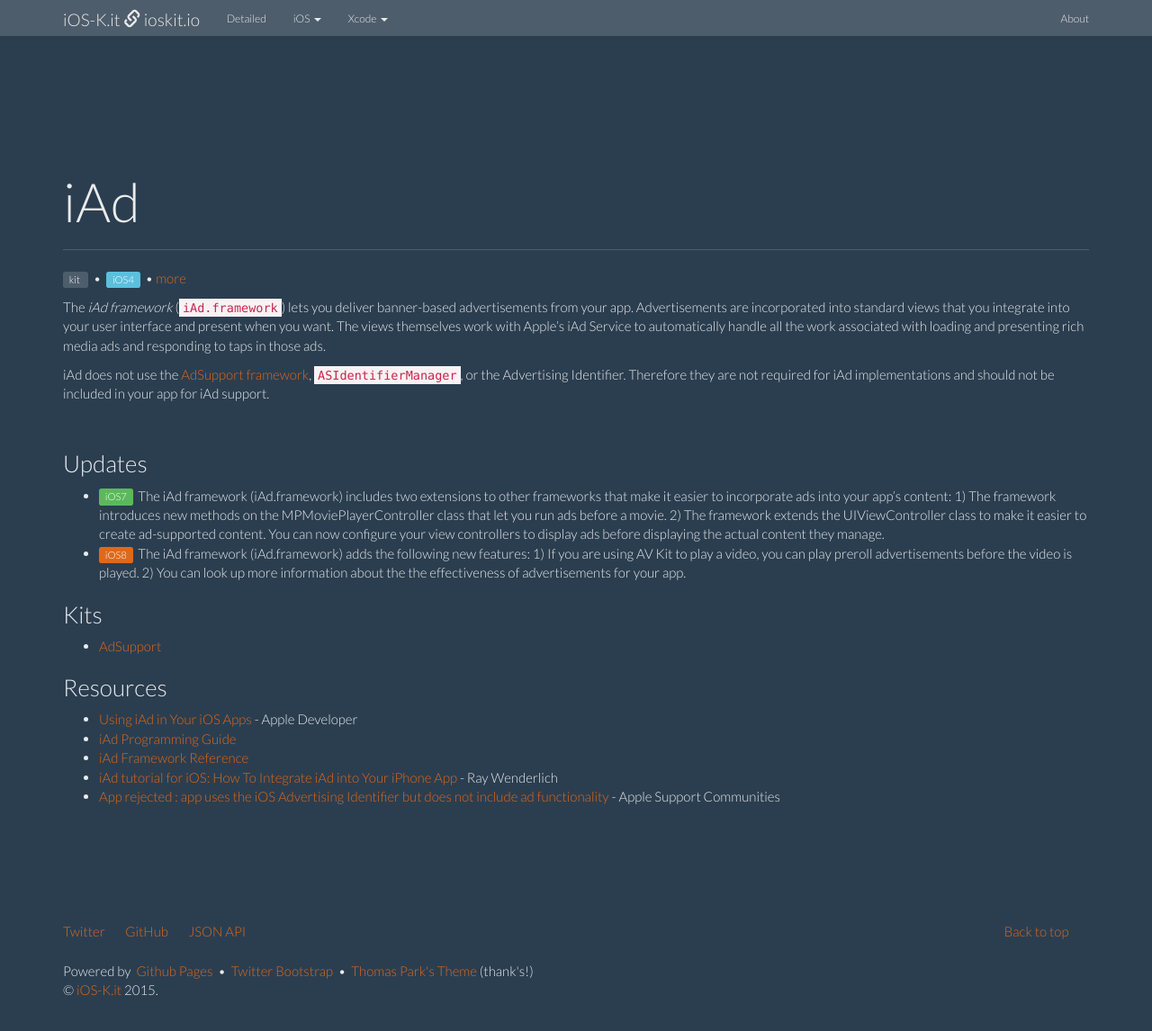
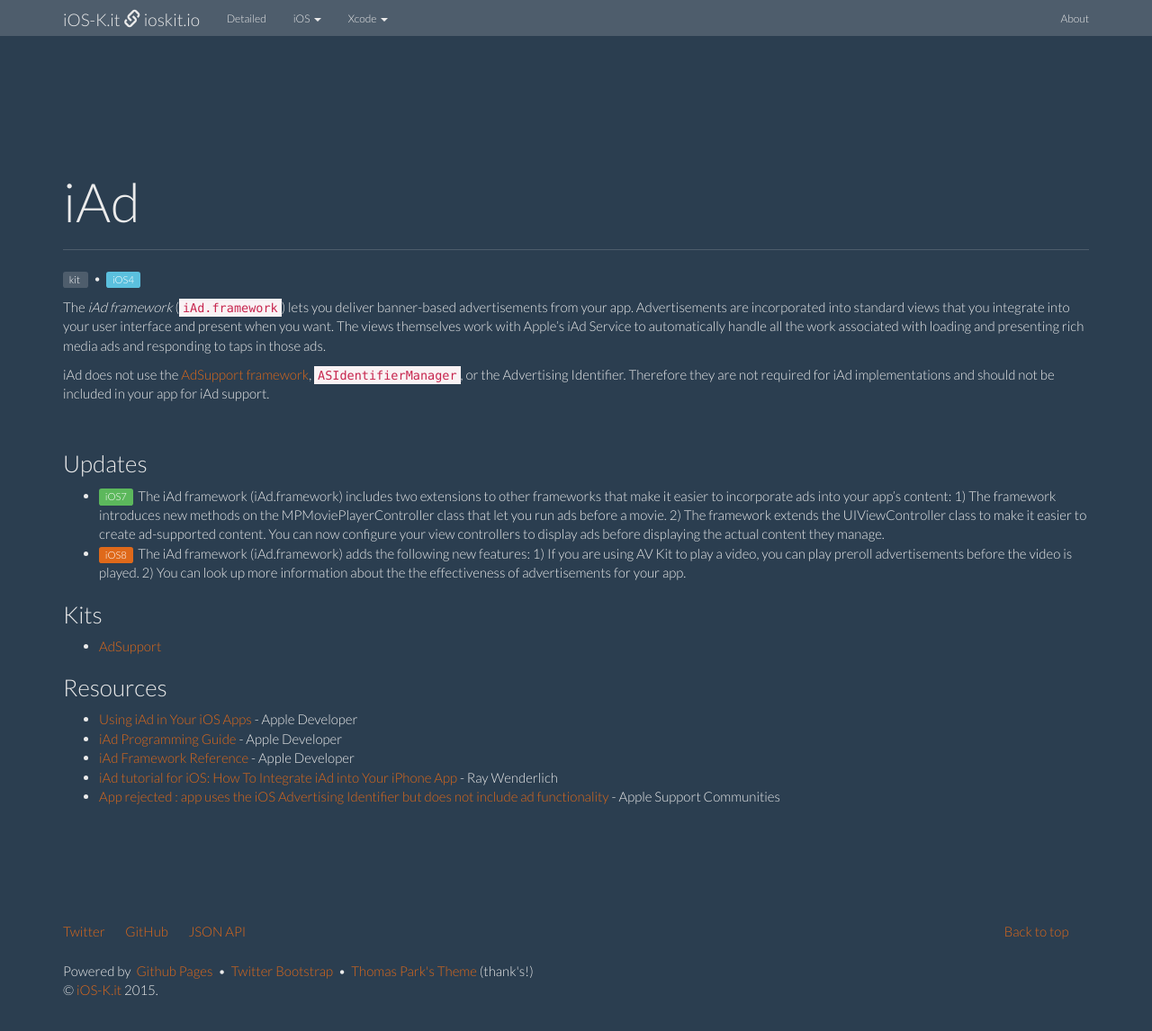
Before and after one commit to ioskit/ioskit.github.io, a Jekyll site: the page built from _kits/iAd.md, in a window 1280 px wide and 1186 px high. Shown: the top 1146 px of the window at 90% size. Built offline with Jekyll 4.4.1, drawn with Linux system fonts in a browser that asks for light colours; nearby versions of some CDN libraries.

Commit message:
Kit: iAd.

```diff
--- a/_kits/iAd.md
+++ b/_kits/iAd.md
@@ -21,22 +21,27 @@
      name: 'Using iAd in Your iOS Apps'
      url: https://developer.apple.com/iad/resources/
      description: ' - Apple Developer'
+     type: reference
  - link:
      name: 'iAd Programming Guide'
      url: https://developer.apple.com/library/ios/documentation/UserExperience/Conceptual/iAd_Guide/Introduction/Introduction.html
-     description: ''
+     description: ' - Apple Developer'
+     type: reference
  - link:
      name: 'iAd Framework Reference'
      url: https://developer.apple.com/library/ios/documentation/UserExperience/Reference/iAd_ReferenceCollection/index.html
-     description: ''
+     description: ' - Apple Developer'
+     type: reference
  - link:
      name: 'iAd tutorial for iOS: How To Integrate iAd into Your iPhone App'
      url: http://www.raywenderlich.com/1371/iad-tutorial-for-ios-how-to-integrate-iad-into-your-iphone-app
      description: ' - Ray Wenderlich'
+     type: tutorial
  - link:
      name: 'App rejected : app uses the iOS Advertising Identifier but does not include ad functionality'
      url: https://discussions.apple.com/thread/6463462
      description: ' - Apple Support Communities'
+     type: reference
 ---
 
 The *iAd framework* (`iAd.framework`) lets you deliver banner-based advertisements from your app. Advertisements are incorporated into standard views that you integrate into your user interface and present when you want. The views themselves work with Apple’s iAd Service to automatically handle all the work associated with loading and presenting rich media ads and responding to taps in those ads.
```
Also changed, not shown: other parts of _kits/iAd.md (+2 -2 lines), _kits/MapKit.md (+1 -0 lines).
